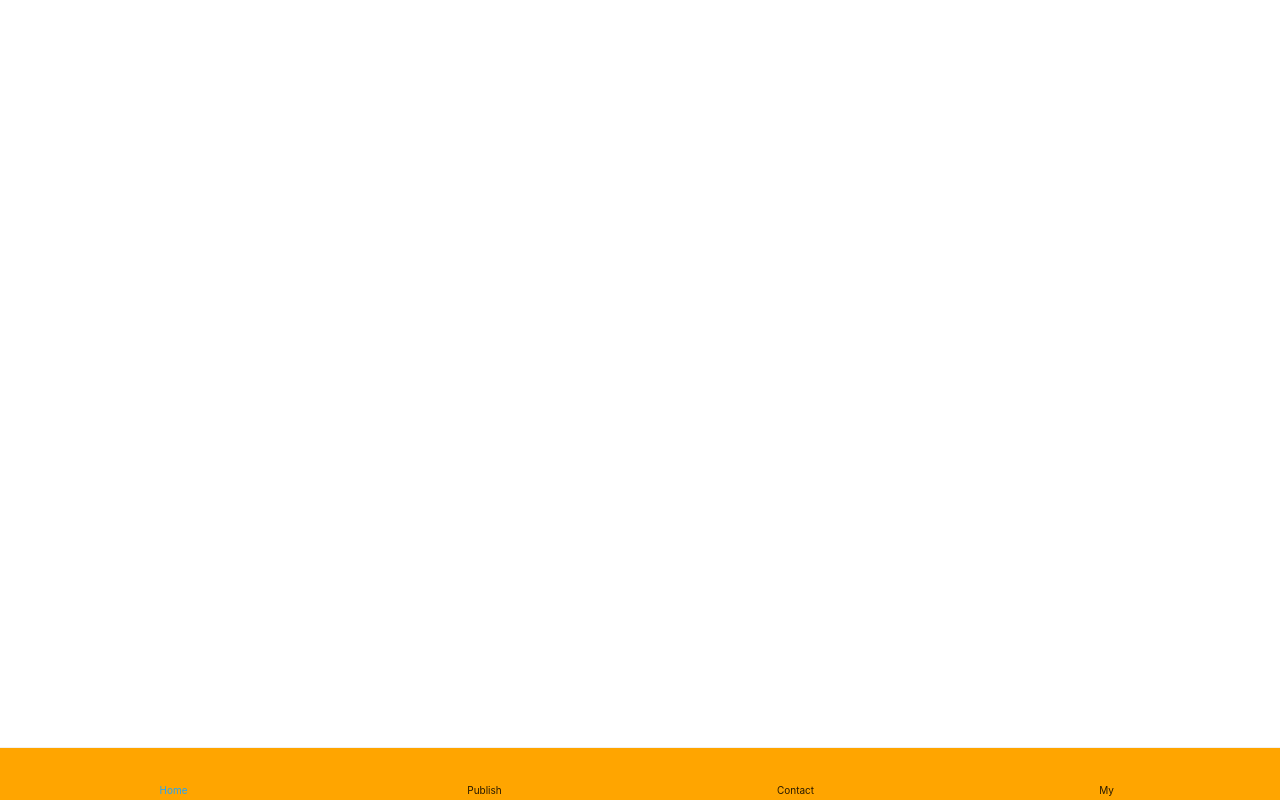
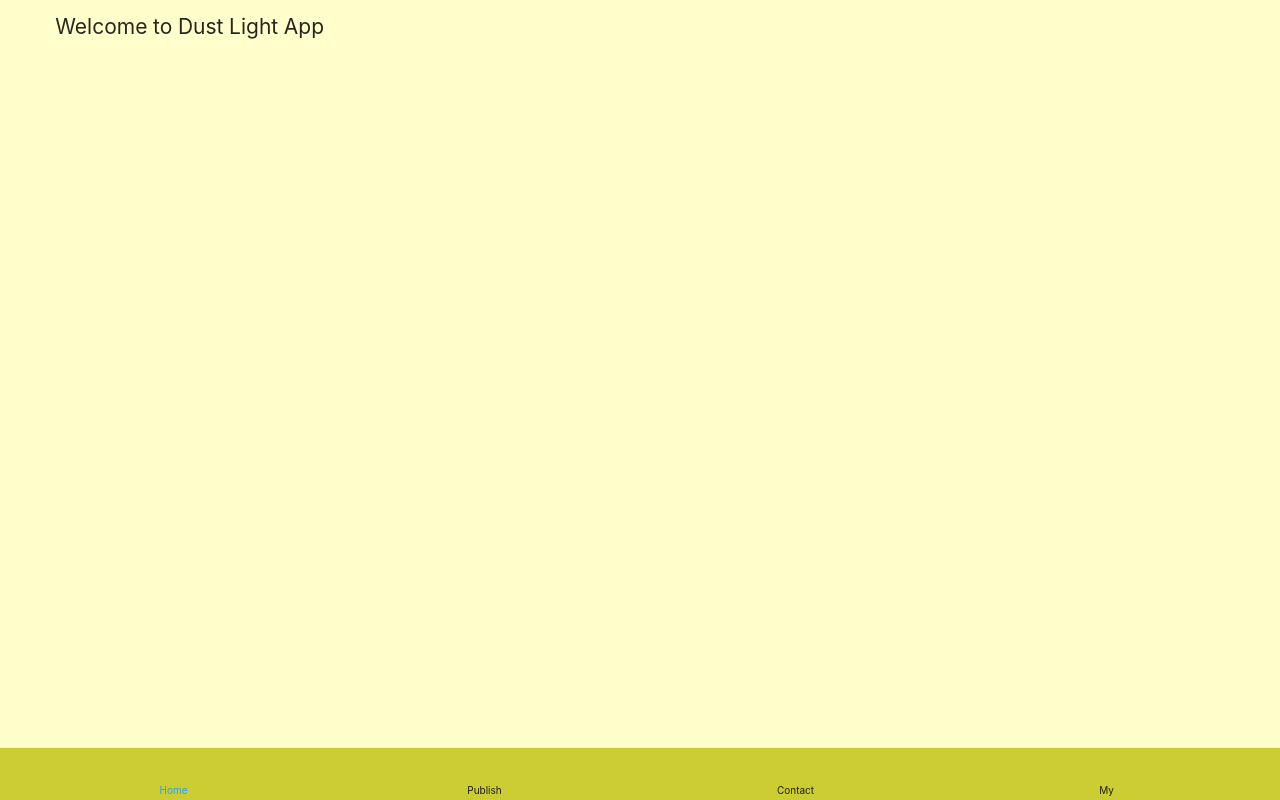
Before and after one commit to Taoyu-Chen/dust-light-front, a Vue app: page / in a window 1280 px wide. Built offline with nearby package versions, Linux system fonts and the light colour scheme; a web font is replaced by a local one.

Commit message:
complete header

```diff
--- a/src/App.vue
+++ b/src/App.vue
@@ -5,6 +5,13 @@
     <router-link to="/publish/task">Publish Task</router-link>
   </div>
   <router-view/> -->
+  <div class="wrapper">
+    <div class="header">
+      <span class="iconfont header__icon">&#xe646;</span>
+      Welcome to Dust Light App
+      <span class="iconfont header__notice">&#xe609;</span>
+    </div>
+  </div>
   <div class="docker">
     <span class="docker__item docker__item--active">
       <div class="iconfont">&#xe6ac;</div>
@@ -26,6 +33,41 @@
 </template>
 
 <style lang="scss">
+@import './style/variables.scss';
+@import './style/mixins.scss';
+.wrapper {
+  position: absolute;
+  left: 0;
+  top: 0;
+  bottom: .5rem;
+  right: 0;
+  background: $wrapper-fontcolor;
+  padding: 0 .18rem;
+}
+
+.header {
+  position: relative;
+  padding: .16rem 0;
+  line-height: .22rem;
+  font-size: .21rem;
+  @include ellipsis;
+  .header__icon {
+    position: relative;
+    margin-right: .24rem;
+    right: .05rem;
+    top: .01rem;
+    margin: .08rem;
+    font-size: .2rem;
+  }
+  .header__notice {
+    position: relative;
+    left: .05rem;
+    top: .01rem;
+    margin: .08rem;
+    font-size: .2rem;
+  }
+}
+
 .docker{
   display: flex;
   position: absolute;
@@ -35,7 +77,7 @@
   width: 100%;
   height: .53rem;
   border-top: 1px solid #F1F1F1;
-  background-color: orange;
+  background-color: $docker-fontcolor;
   &__item {
     flex: 1;
     text-align: center;
@@ -56,19 +98,6 @@
 
 }
 
-.docker__item {
-
-}
-.docker__title {
-  font-size: 20px;
-  margin-top: -.09rem;
-  transform: scale(0.5, 0.5);
-  transform-origin: center top;
-}
-
-.docker__item--active {
-  color: #1FA4FC;
-}
 /* #app {
   font-family: Avenir, Helvetica, Arial, sans-serif;
   -webkit-font-smoothing: antialiased;
--- a/src/style/iconfont.css
+++ b/src/style/iconfont.css
@@ -1,11 +1,11 @@
 @font-face {
   font-family: 'iconfont';  /* project id 2379889 */
-  src: url('//at.alicdn.com/t/font_2379889_yjbndpzchcc.eot');
-  src: url('//at.alicdn.com/t/font_2379889_yjbndpzchcc.eot?#iefix') format('embedded-opentype'),
-  url('//at.alicdn.com/t/font_2379889_yjbndpzchcc.woff2') format('woff2'),
-  url('//at.alicdn.com/t/font_2379889_yjbndpzchcc.woff') format('woff'),
-  url('//at.alicdn.com/t/font_2379889_yjbndpzchcc.ttf') format('truetype'),
-  url('//at.alicdn.com/t/font_2379889_yjbndpzchcc.svg#iconfont') format('svg');
+  src: url('//at.alicdn.com/t/font_2379889_mzjnrq3fan.eot');
+  src: url('//at.alicdn.com/t/font_2379889_mzjnrq3fan.eot?#iefix') format('embedded-opentype'),
+  url('//at.alicdn.com/t/font_2379889_mzjnrq3fan.woff2') format('woff2'),
+  url('//at.alicdn.com/t/font_2379889_mzjnrq3fan.woff') format('woff'),
+  url('//at.alicdn.com/t/font_2379889_mzjnrq3fan.ttf') format('truetype'),
+  url('//at.alicdn.com/t/font_2379889_mzjnrq3fan.svg#iconfont') format('svg');
 }
 
 .iconfont {
--- /dev/null
+++ b/src/style/mixins.scss
@@ -0,0 +1,5 @@
+@mixin ellipsis {
+  overflow: hidden;
+  white-space: nowrap;
+  text-overflow: ellipsis;
+}
--- /dev/null
+++ b/src/style/variables.scss
@@ -0,0 +1,2 @@
+$wrapper-fontcolor: #FFFFCC;
+$docker-fontcolor: #CCCC33;
```
